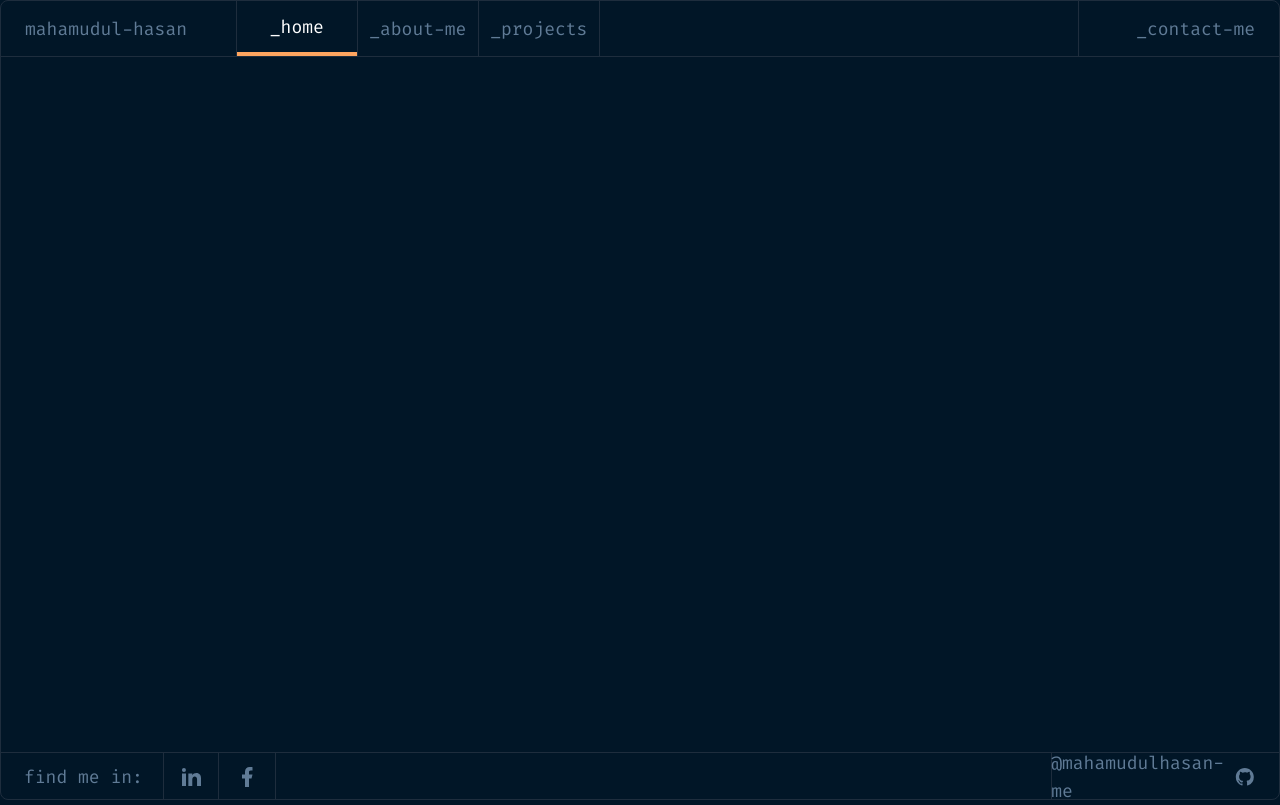
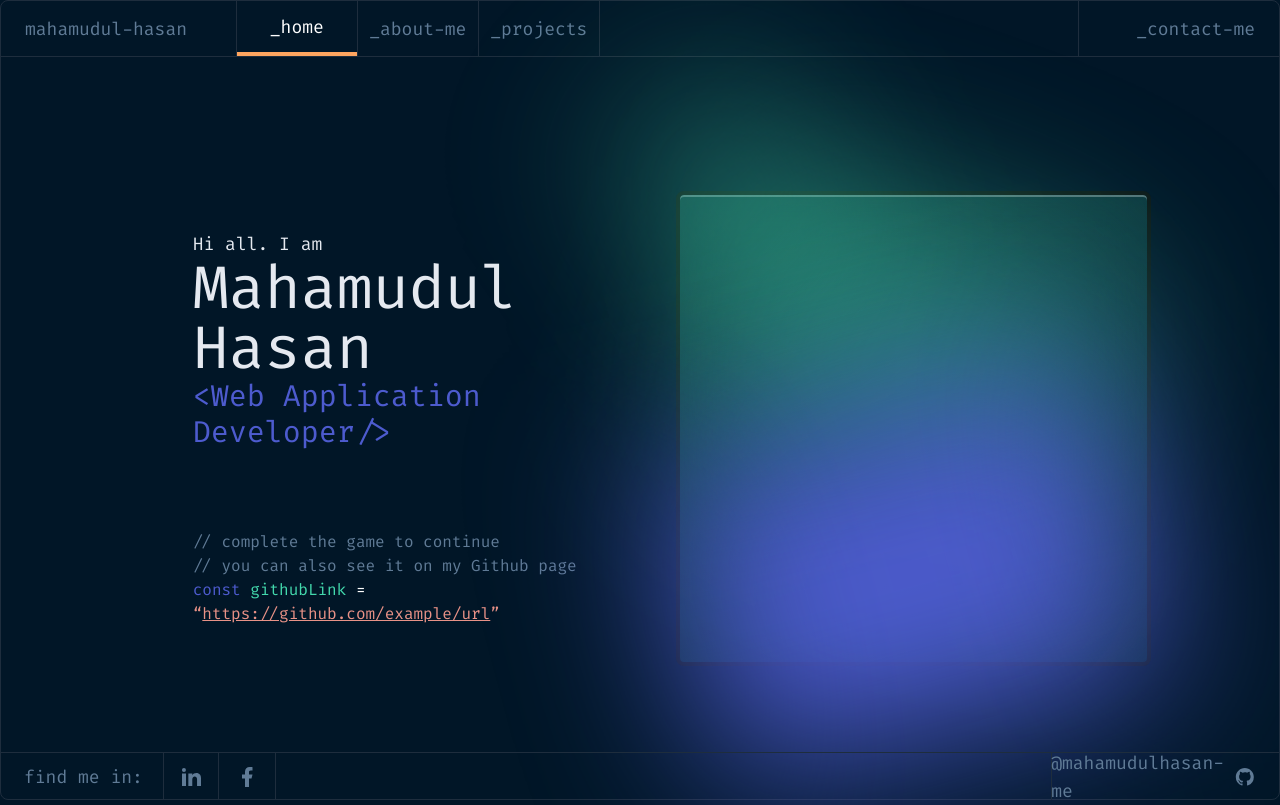
Before and after one commit to mahamudulhasan-me/mahamudulhasan.me, a React (Vite) app: page / in a window 1280 px wide. Built offline with nearby package versions, Linux system fonts and the light colour scheme.

Commit message:
add home banner section

```diff
--- a/src/layouts/Main.jsx
+++ b/src/layouts/Main.jsx
@@ -4,9 +4,11 @@ import Navbar from "../pages/Shared/Navbar/Navbar";
 
 const Main = () => {
   return (
-    <div className="h-[calc(100vh-2px)]">
+    <div className="max-h-[calc(100vh-2px)]">
       <Navbar />
-      <Outlet />
+      <div className="h-[calc(100vh-3.6rem)]">
+        <Outlet />
+      </div>
       <Footer />
     </div>
   );
--- /dev/null
+++ b/src/pages/Home/Home.jsx
@@ -0,0 +1,51 @@
+import { Link } from "react-router-dom";
+
+const Home = () => {
+  return (
+    <div className="w-4/5 pl-[5%] mx-auto flex justify-center items-center h-full gap-10">
+      <div className="w-1/2">
+        <div className="text-[#E5E9F0]">
+          <p className="text-lg ">Hi all. I am</p>
+          <h1 className="text-6xl">Mahamudul Hasan</h1>
+          <h3 className="text-s3 text-3xl">
+            {"<"}Web Application Developer{"/>"}
+          </h3>
+        </div>
+        <div className="mt-20">
+          <p className="text-s1">{"// complete the game to continue"}</p>
+          <p className="text-s1">
+            {"// you can also see it on my Github page"}
+          </p>
+          <p>
+            <span className="text-s3">const</span>{" "}
+            <span className="text-a2">githubLink</span>{" "}
+            <span className="text-white"> = </span>
+            <span className="text-a3">
+              “
+              <Link className="underline ">https://github.com/example/url</Link>
+              ”
+            </span>
+          </p>
+        </div>
+      </div>
+      <div className="w-1/2 relative h-full flex justify-start items-center">
+        <div
+          className="rounded-lg border-4 border-[#0C1616]"
+          style={{
+            width: "475px",
+            height: "475px",
+            background:
+              "linear-gradient(150.26deg, rgba(23, 85, 83, 0.7) 1.7%, rgba(67, 217, 173, 0.091) 81.82%)",
+            boxShadow: " inset 0px 2px 0px rgba(255, 255, 255, 0.3)",
+            backdropFilter: "blur(32px)",
+          }}
+        ></div>
+        <div className="absolute w-96 h-80 bg-a2 top-[20%] left-[10%] opacity-40 rotate-[20deg] blur-[87px] "></div>
+        <div className="absolute bg-a2 w-40 rounded-3xl h-64 top-5 -left-5 rotate-[-35deg] opacity-40 blur-[87px] "></div>
+        <div className="absolute w-80 h-[450px] bg-s3 bottom-0 right-20 rotate-[75deg] blur-[85px]"></div>
+      </div>
+    </div>
+  );
+};
+
+export default Home;
--- a/src/router/RouterProvider.jsx
+++ b/src/router/RouterProvider.jsx
@@ -1,6 +1,7 @@
 import { createBrowserRouter } from "react-router-dom";
 import Main from "../layouts/Main";
 import About from "../pages/About/About";
+import Home from "../pages/Home/Home";
 import Projects from "../pages/Projects/Projects";
 
 const provider = createBrowserRouter([
@@ -8,6 +9,10 @@ const provider = createBrowserRouter([
     path: "/",
     element: <Main />,
     children: [
+      {
+        path: "/",
+        element: <Home />,
+      },
       {
         path: "/about-me",
         element: <About />,
```
